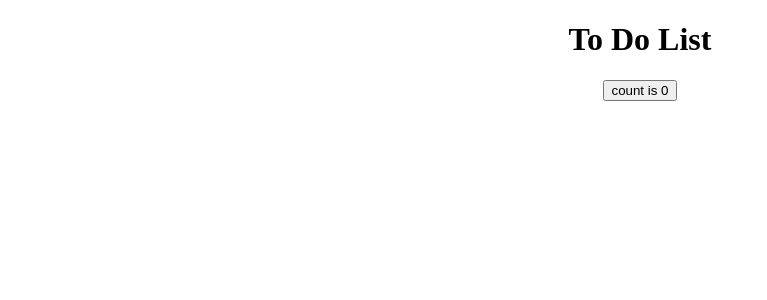
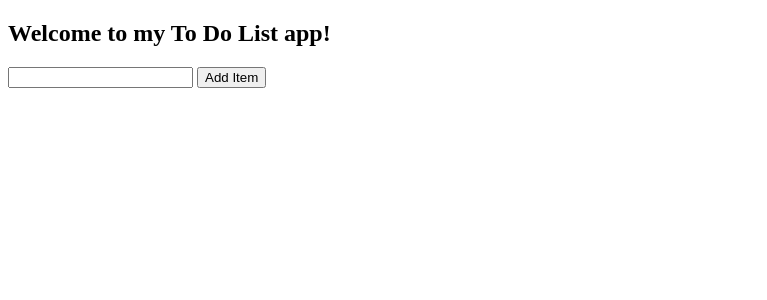
Before and after one commit to arctron/todo-react, a React (Vite) app: page / in a window 1280 px wide. Shown: the top 300 px of the page, without its empty margins (0-767 px from the left). Built offline with nearby package versions, Linux system fonts and the light colour scheme.

Commit message:
Added components, prettier and pre-commit hook

```diff
--- a/src/App.jsx
+++ b/src/App.jsx
@@ -1,19 +1,44 @@
-import { useState } from 'react'
+import { useState } from 'react';
+import { v4 as uuidv4 } from 'uuid';
+import ToDoInput from './components/ToDoInput.jsx';
+import ToDoList from './components/ToDoList.jsx';
 function App() {
-  const [count, setCount] = useState(0)
+  const [newTodo, setNewTodo] = useState('');
+  const [todos, setTodos] = useState([]);
+
+  function addTodo() {
+    if (newTodo) {
+      setTodos([...todos, { id: uuidv4(), text: newTodo, complete: false }]);
+      setNewTodo('');
+    }
+  }
+
+  function toggleComplete(todoId) {
+    setTodos(
+      todos.map((todo) => {
+        if (todo.id === todoId) {
+          return { ...todo, complete: !todo.complete };
+        }
+        return todo;
+      }),
+    );
+  }
+
+  function deleteTodo(todoId) {
+    setTodos(todos.filter((todo) => todo.id !== todoId));
+  }
 
   return (
     <>
-      <center>
-        <h1>To Do List</h1>
-        <div>
-          <button onClick={() => setCount((count) => count + 1)}>
-           count is {count}
-         </button>
-        </div>
-      </center>
+      <h2>Welcome to my To Do List app!</h2>
+      <ToDoInput newTodo={newTodo} setNewTodo={setNewTodo} addTodo={addTodo} />
+      <ToDoList
+        todos={todos}
+        toggleComplete={toggleComplete}
+        deleteTodo={deleteTodo}
+      />
     </>
-  )
+  );
 }
 
-export default App
+export default App;
--- /dev/null
+++ b/src/components/ToDoInput.jsx
@@ -0,0 +1,13 @@
+export default function ToDoInput({ newTodo, setNewTodo, addTodo }) {
+  return (
+    <div>
+      <input
+        type="text"
+        value={newTodo}
+        onChange={(e) => setNewTodo(e.target.value)}
+        onKeyDown={(e) => e.key === 'Enter' && addTodo()}
+      />{' '}
+      <button onClick={addTodo}>Add Item</button>
+    </div>
+  );
+}
--- /dev/null
+++ b/src/components/ToDoItem.jsx
@@ -0,0 +1,10 @@
+export default function ToDoItem({ todo, toggleComplete, deleteTodo }) {
+  return (
+    <li>
+      {todo.complete && '✅ '}
+      {todo.text}{' '}
+      <button onClick={() => toggleComplete(todo.id)}>Toggle Complete</button>{' '}
+      <button onClick={() => deleteTodo(todo.id)}>Delete</button>
+    </li>
+  );
+}
--- /dev/null
+++ b/src/components/ToDoList.jsx
@@ -0,0 +1,15 @@
+import ToDoItem from './ToDoItem.jsx';
+export default function ToDoList({ todos, toggleComplete, deleteTodo }) {
+  return (
+    <ul>
+      {todos.map((todo) => (
+        <ToDoItem
+          key={todo.id}
+          todo={todo}
+          toggleComplete={toggleComplete}
+          deleteTodo={deleteTodo}
+        />
+      ))}
+    </ul>
+  );
+}
```
Also changed, not shown: eslint.config.js (+8 -6 lines), package.json (+12 -2 lines), src/main.jsx (+4 -4 lines), vite.config.js (+7 -7 lines), .prettierrc.json (added), 2 other files (tests, documents, lock files or other folders).
